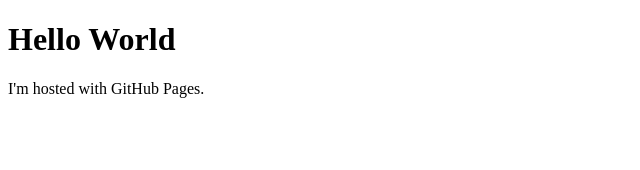
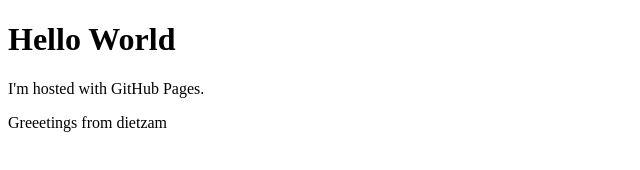
Before and after one commit to dietzam/dietzam.github.io, a plain HTML site: page index.html in a window 1280 px wide. Shown: the whole page, without its empty margins (0-640 px from the left). Drawn offline with Linux system fonts and the light colour scheme.

Commit message:
Update index.html

```diff
--- a/index.html
+++ b/index.html
@@ -3,5 +3,6 @@
 <body>
 <h1>Hello World</h1>
 <p>I'm hosted with GitHub Pages.</p>
+<p>Greeetings from dietzam</p>
 </body>
 </html>
```
